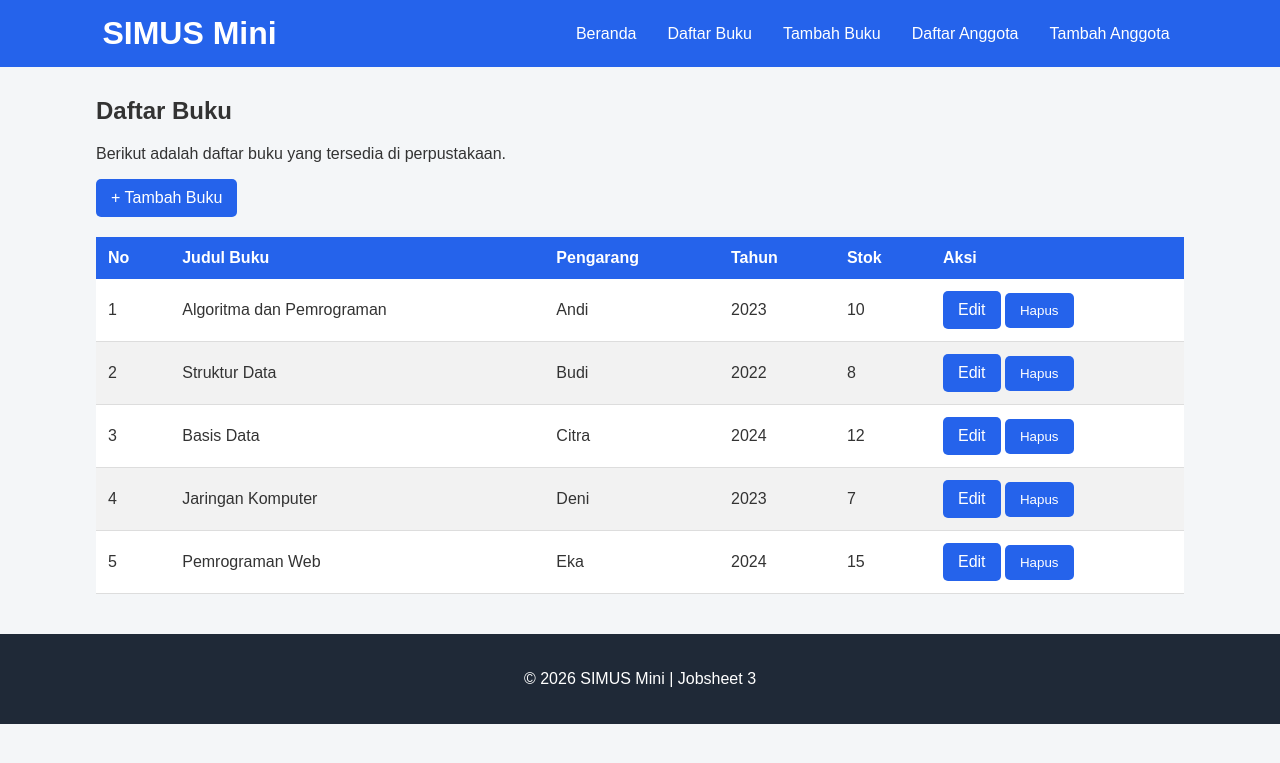
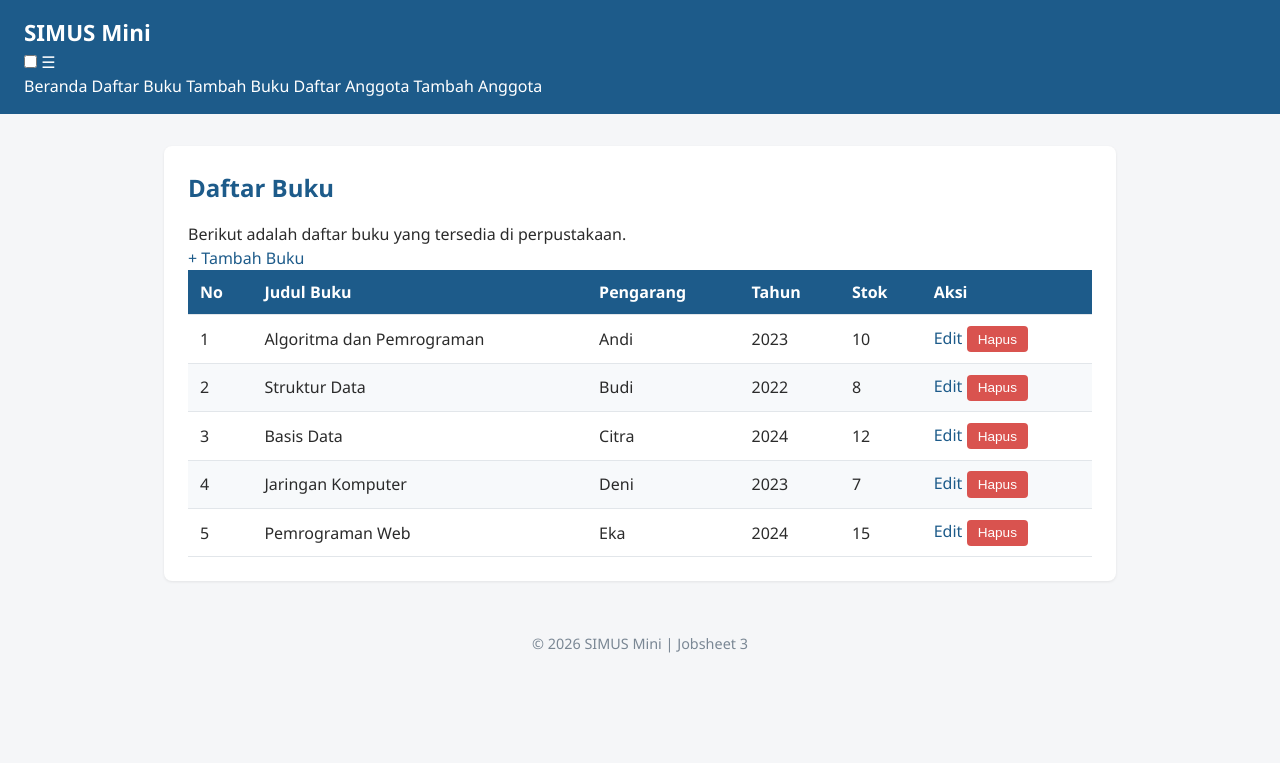
Before and after one commit to salsabilawidyadhana21-pixel/DPW-2026-Salsabila-Widyadhana, a PHP site: page /buku/buku.list.html in a window 1280 px wide. Shown: the top 763 px of the page. Run offline with PHP 8.4, Linux system fonts and the light colour scheme.

Commit message:
jb 3 : style.css (new)

```diff
--- a/Jobsheet 3/assets/css/style.css
+++ b/Jobsheet 3/assets/css/style.css
@@ -1,313 +1,245 @@
+/* ===== Reset & Base ===== */
 * {
     box-sizing: border-box;
+    margin: 0;
+    padding: 0;
 }
 
 body {
-    margin: 0;
-    font-family: Arial, sans-serif;
-    background-color: #f4f6f8;
-    color: #333333;
-
-    /*Jobsheet 3: mencegah halaman melebar ke samping */
-    overflow-x: hidden;
+    font-family: "Segoe UI", Arial, sans-serif;
+    color: #2b2b2b;
+    background-color: #f5f6f8;
+    line-height: 1.5;
 }
 
-/* HEADER */
-
-header {
-    background-color: #2563eb;
-    padding: 15px 8%;
-    color: white;
+a {
+    color: #1d5b8a;
+    text-decoration: none;
 }
 
-.navbar {
-    display: flex;
-    justify-content: space-between;
-    align-items: center;
-    position: relative;
+a:hover {
+    text-decoration: underline;
 }
 
-.logo h1 {
-    margin: 0;
+/* ===== Header & Navbar (Flexbox) ===== */
+header {
+    background-color: #1d5b8a;
+    color: #fff;
+    padding: 1rem 1.5rem;
+    display: flex;
+    align-items: center;
+    justify-content: space-between;
+    flex-wrap: wrap;
 }
 
-nav {
-    display: flex;
-    gap: 15px;
+header h1 {
+    font-size: 1.4rem;
 }
 
-nav a {
-    color: white;
-    text-decoration: none;
-    padding: 8px;
+header nav ul {
+    list-style: none;
+    display: flex;
+    gap: 1.25rem;
 }
 
-nav a:hover {
-    background-color: #1d4ed8;
-    border-radius: 5px;
+header nav a {
+    color: #fff;
+    font-weight: 500;
 }
 
+/* ===== Main Layout ===== */
+main {
+    max-width: 1000px;
+    margin: 2rem auto;
+    padding: 0 1.5rem;
+}
 
-/* HAMBURGER MENU */
-/* Jobsheet 3 */
+section {
+    background-color: #fff;
+    border-radius: 8px;
+    padding: 1.5rem;
+    margin-bottom: 1.5rem;
+    box-shadow: 0 1px 3px rgba(0, 0, 0, 0.08);
+}
 
-#menu-toggle {
+section h2 {
+    margin-bottom: 1rem;
+    color: #1d5b8a;
+}
+
+/* ===== Kartu Statistik (CSS Grid) ===== */
+main section:nth-of-type(2) {
+    display: grid;
+    grid-template-columns: repeat(3, 1fr);
+    gap: 1rem;
+}
+
+main section:nth-of-type(2) article {
+    background-color: #eef4fa;
+    border-radius: 8px;
+    padding: 1.25rem;
+    text-align: center;
+}
+
+main section:nth-of-type(2) article h3 {
+    font-size: 0.95rem;
+    color: #55677a;
+    margin-bottom: 0.5rem;
+}
+
+main section:nth-of-type(2) article p {
+    font-size: 1.8rem;
+    font-weight: 700;
+    color: #1d5b8a;
+}
+
+/* ===== Tabel ===== */
+table {
+    width: 100%;
+    border-collapse: collapse;
+}
+
+th,
+td {
+    text-align: left;
+    padding: 0.65rem 0.75rem;
+    border-bottom: 1px solid #e2e6ea;
+}
+
+thead {
+    background-color: #1d5b8a;
+    color: #fff;
+}
+
+tbody tr:nth-child(even) {
+    background-color: #f7f9fb;
+}
+
+tbody tr:hover {
+    background-color: #eef4fa;
+}
+
+td button {
+    padding: 0.35rem 0.7rem;
+    margin-right: 0.35rem;
+    border: none;
+    border-radius: 4px;
+    cursor: pointer;
+    font-size: 0.85rem;
+}
+
+td button:first-of-type {
+    background-color: #f0ad4e;
+    color: #fff;
+}
+
+td button:last-of-type {
+    background-color: #d9534f;
+    color: #fff;
+}
+
+/* ===== Form ===== */
+form p {
+    margin-bottom: 1rem;
+}
+
+form label {
+    display: block;
+    margin-bottom: 0.35rem;
+    font-weight: 600;
+    color: #444;
+}
+
+form input,
+form select {
+    width: 100%;
+    max-width: 400px;
+    padding: 0.55rem 0.7rem;
+    border: 1px solid #cdd4da;
+    border-radius: 4px;
+    font-size: 1rem;
+}
+
+form button[type="submit"] {
+    background-color: #1d5b8a;
+    color: #fff;
+    border: none;
+    padding: 0.6rem 1.5rem;
+    border-radius: 4px;
+    font-size: 1rem;
+    cursor: pointer;
+}
+
+form button[type="submit"]:hover {
+    background-color: #164869;
+}
+
+/* ===== Footer ===== */
+footer {
+    text-align: center;
+    padding: 1.25rem;
+    color: #7a8794;
+    font-size: 0.9rem;
+}
+
+/* ===== Tabel Responsif ===== */
+.table-responsive {
+    overflow-x: auto;
+}
+
+/* ===== Hamburger Menu (checkbox hack) ===== */
+.nav-toggle {
     display: none;
 }
 
-.hamburger {
+.nav-toggle-label {
     display: none;
-    font-size: 28px;
+    font-size: 1.6rem;
+    color: #fff;
     cursor: pointer;
 }
 
+/* ===== Responsive Breakpoints ===== */
 
-/* MAIN */
-
-main {
-    width: 85%;
-    max-width: 1100px;
-    margin: 30px auto;
+/* Tablet ke bawah */
+@media (max-width: 768px) {
+    main section:nth-of-type(2) {
+        grid-template-columns: repeat(2, 1fr);
+    }
 }
 
-section {
-    margin-bottom: 40px;
-}
-
-.hero {
-    background-color: white;
-    padding: 30px;
-    border-radius: 10px;
-    text-align: center;
-}
-
-
-/* CARD */
-
-.card-container {
-    display: grid;
-    grid-template-columns: repeat(3, 1fr);
-    gap: 20px;
-}
-
-.card {
-    background-color: white;
-    padding: 25px;
-    border-radius: 10px;
-    box-shadow: 0 2px 8px rgba(0, 0, 0, 0.1);
-}
-
-.card h3 {
-    margin-top: 0;
-}
-
-.jumlah {
-    font-size: 32px;
-    font-weight: bold;
-    color: #2563eb;
-}
-
-
-/* BUTTON */
-
-.btn,
-button {
-    display: inline-block;
-    background-color: #2563eb;
-    color: white;
-    padding: 10px 15px;
-    border: none;
-    border-radius: 5px;
-    text-decoration: none;
-    cursor: pointer;
-}
-
-.btn:hover,
-button:hover {
-    background-color: #1d4ed8;
-}
-
-
-/* TABLE */
-
-.table-responsive {
-    width: 100%;
-    overflow-x: auto;
-}
-
-table {
-    width: 100%;
-    min-width: 650px;
-    border-collapse: collapse;
-    background-color: white;
-    margin-top: 20px;
-}
-
-th {
-    background-color: #2563eb;
-    color: white;
-    padding: 12px;
-    text-align: left;
-}
-
-td {
-    padding: 12px;
-    border-bottom: 1px solid #dddddd;
-}
-
-tbody tr:nth-child(even) {
-    background-color: #f2f2f2;
-}
-
-tbody tr:hover {
-    background-color: #dbeafe;
-}
-
-
-/* FORM */
-
-form {
-    background-color: white;
-    padding: 30px;
-    border-radius: 10px;
-    max-width: 600px;
-}
-
-.form-group {
-    margin-bottom: 15px;
-}
-
-label {
-    display: block;
-    font-weight: bold;
-    margin-bottom: 5px;
-}
-
-input,
-select,
-textarea {
-    width: 100%;
-    padding: 10px;
-    border: 1px solid #cccccc;
-    border-radius: 5px;
-}
-
-input:focus,
-select:focus,
-textarea:focus {
-    outline: none;
-    border-color: #2563eb;
-}
-
-
-/* FOOTER */
-
-footer {
-    background-color: #1f2937;
-    color: white;
-    text-align: center;
-    padding: 20px;
-}
-
-
-/* TABLET */
-/* Jobsheet 3 */
-
-@media (max-width: 768px) {
-
+/* Mobile */
+@media (max-width: 480px) {
     header {
-        padding: 15px 5%;
+        position: relative;
     }
 
-    .navbar {
-        flex-wrap: wrap;
-    }
-
-    .hamburger {
+    .nav-toggle-label {
         display: block;
     }
 
-    nav {
+    header nav {
         display: none;
         width: 100%;
-        flex-direction: column;
-        gap: 5px;
-        margin-top: 15px;
+        order: 3;
+        margin-top: 1rem;
     }
 
-    #menu-toggle:checked ~ nav {
-        display: flex;
+    .nav-toggle:checked ~ nav {
+        display: block;
     }
 
-    nav a {
-        display: block;
-        padding: 10px;
+    header nav ul {
+        flex-direction: column;
+        gap: 0.75rem;
     }
 
-    main {
-        width: 90%;
+    main section:nth-of-type(2) {
+        grid-template-columns: 1fr;
     }
 
-    .card-container {
-        grid-template-columns: repeat(2, 1fr);
-    }
-
-    form {
+    form input,
+    form select {
         max-width: 100%;
     }
 }
-
-
-/* MOBILE */
-/* Jobsheet 3 */
-
-@media (max-width: 480px) {
-
-    header {
-        padding: 12px 4%;
-    }
-
-    .logo h1 {
-        font-size: 24px;
-    }
-
-    main {
-        width: 92%;
-        margin: 20px auto;
-    }
-
-    .hero {
-        padding: 20px;
-    }
-
-    .card-container {
-        grid-template-columns: 1fr;
-    }
-
-    .card {
-        padding: 20px;
-    }
-
-    form {
-        padding: 20px;
-    }
-
-    .btn,
-    button {
-        width: 100%;
-        text-align: center;
-        margin-bottom: 5px;
-    }
-}
-
-
-/* DESKTOP */
-/* Jobsheet 3 */
-
-@media (min-width: 1024px) {
-
-    .card-container {
-        grid-template-columns: repeat(3, 1fr);
-    }
-
-}
```
